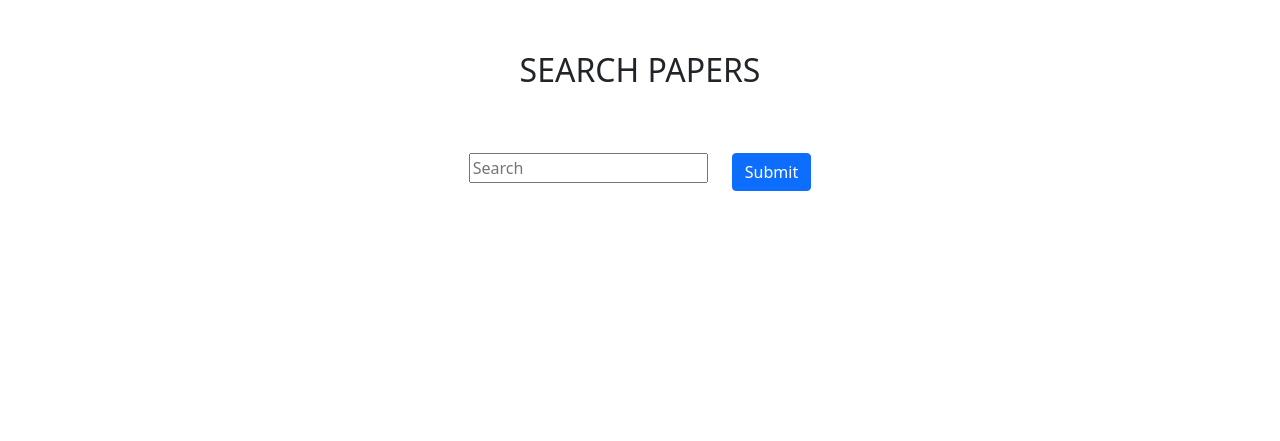
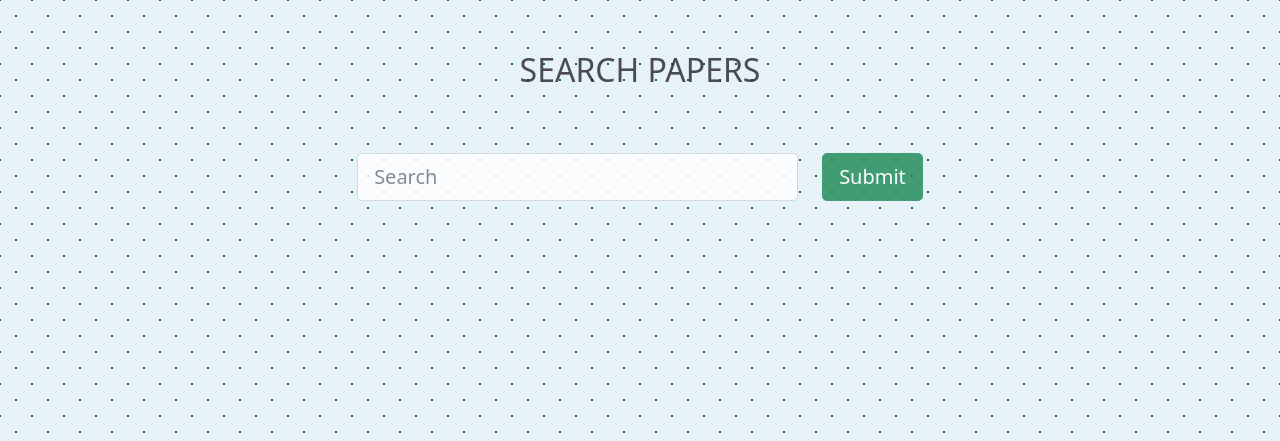
Before and after one commit to ArchanGhosh/ArxivAudio, a Flask app: page / in a window 1280 px wide. Shown: the top 441 px of the page. Run offline with Flask 2, Linux system fonts and the light colour scheme.

Commit message:
background style added

```diff
--- a/app.py
+++ b/app.py
@@ -23,7 +23,7 @@ def get_papers():
     query = request.form['query']
     print(query)
     lst = search(query)
-    temp = ["paper1", "paper2", "paper3"]
+    # temp = ["paper1", "paper2", "paper3"]
 
     return render_template("second.html", qry=query, paperlst=lst)
 
@@ -44,11 +44,17 @@ def get_details():
 def download_audio():
     start = int(request.form['start'])
     end = int(request.form['end'])
-    print(pname)
-    print(pgs)
+    # print(pname)
+    # print(pgs)
     print(start)
     print(end)
-    return render_template("third.html", pname=pname, pgs=pgs, n1=start, n2=end, status=1)
+    if start <= end:
+        msg = "Audio downloaded ✓"
+        flag = 1
+    else:
+        msg = "Enter valid start and end page."
+        flag = 2
+    return render_template("third.html", pname=pname, pgs=pgs, n1=start, n2=end, msg=msg, status=flag)
 
 
 if __name__ == '__main__':
--- /dev/null
+++ b/static/styles.css
@@ -0,0 +1,8 @@
+body {
+  background-color: #e6f2f7;
+  opacity: 0.8;
+  background-image: radial-gradient(#027630 0.8px, transparent 0.8px),
+    radial-gradient(#027630 0.8px, #e6f2f7 0.8px);
+  background-size: 32px 32px;
+  background-position: 0 0, 16px 16px;
+}
--- a/templates/index.html
+++ b/templates/index.html
@@ -12,6 +12,7 @@
     <script src="https://cdn.jsdelivr.net/npm/bootstrap@5.0.2/dist/js/bootstrap.min.js"
         integrity="sha384-cVKIPhGWiC2Al4u+LWgxfKTRIcfu0JTxR+EQDz/bgldoEyl4H0zUF0QKbrJ0EcQF"
         crossorigin="anonymous"></script>
+    <link rel="stylesheet" href="{{ url_for('static',filename='styles.css') }}" />
 </head>
 
 <body>
@@ -20,11 +21,11 @@
         <div class="container-fluid" style="padding-top: 5%">
             <form method="POST" action="/papers">
                 <div class="row justify-content-center">
-                    <div class="col-md-auto">
-                        <input type="text" id="query" name="query" placeholder="Search">
+                    <div class="col-md-5">
+                        <input type="text" class="form-control form-control-lg" id="query" name="query" placeholder="Search">
                     </div>
                     <div class="col-md-auto">
-                        <button type="submit" class="btn btn-primary mb-2">Submit</button>
+                        <button type="submit" class="btn btn-success btn-lg">Submit</button>
                     </div>
                 </div>
 
@@ -37,6 +38,11 @@
 
 
     </div>
+    <!-- <footer class="page-footer font-small fixed-bottom">
+        <div class="text-center">
+            <p>Made by Archan Ghosh</p>
+        </div>
+    </footer> -->
 
 </body>
 
```
Also changed, not shown: templates/second.html (+6 -2 lines), templates/third.html (+9 -3 lines).
